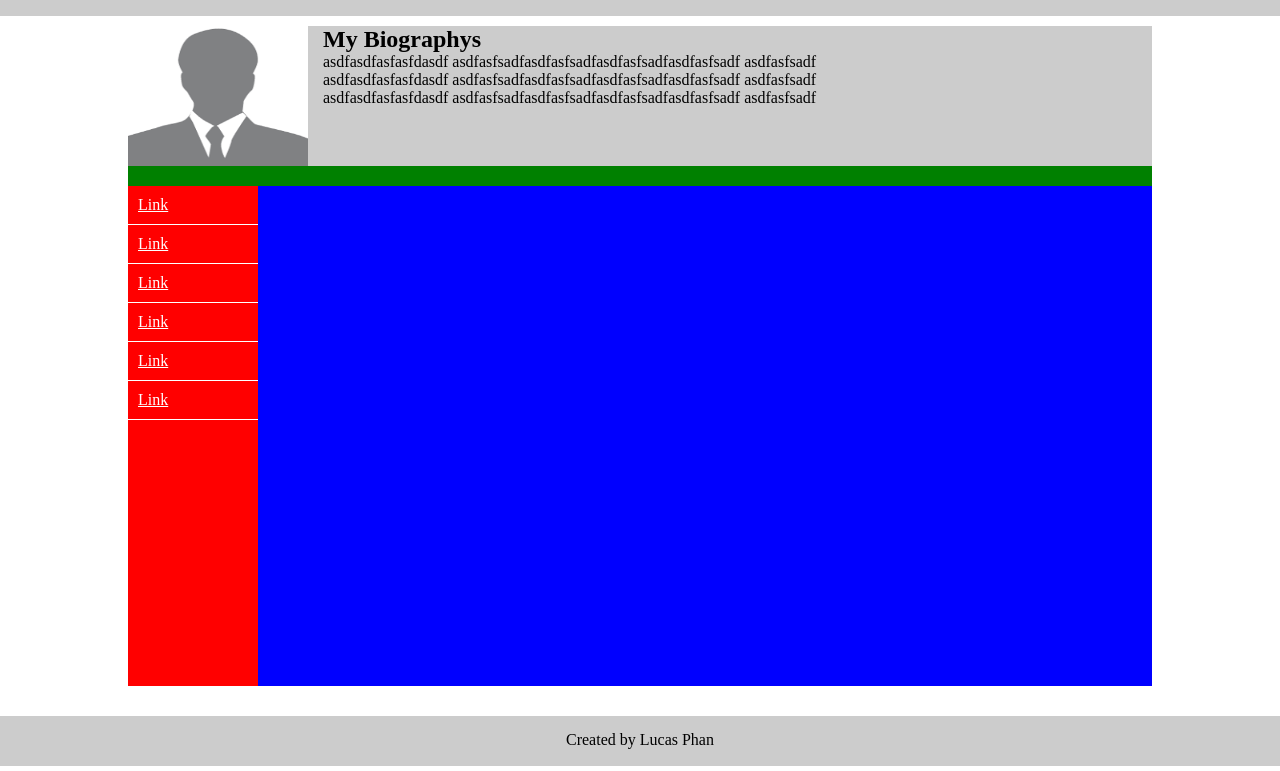
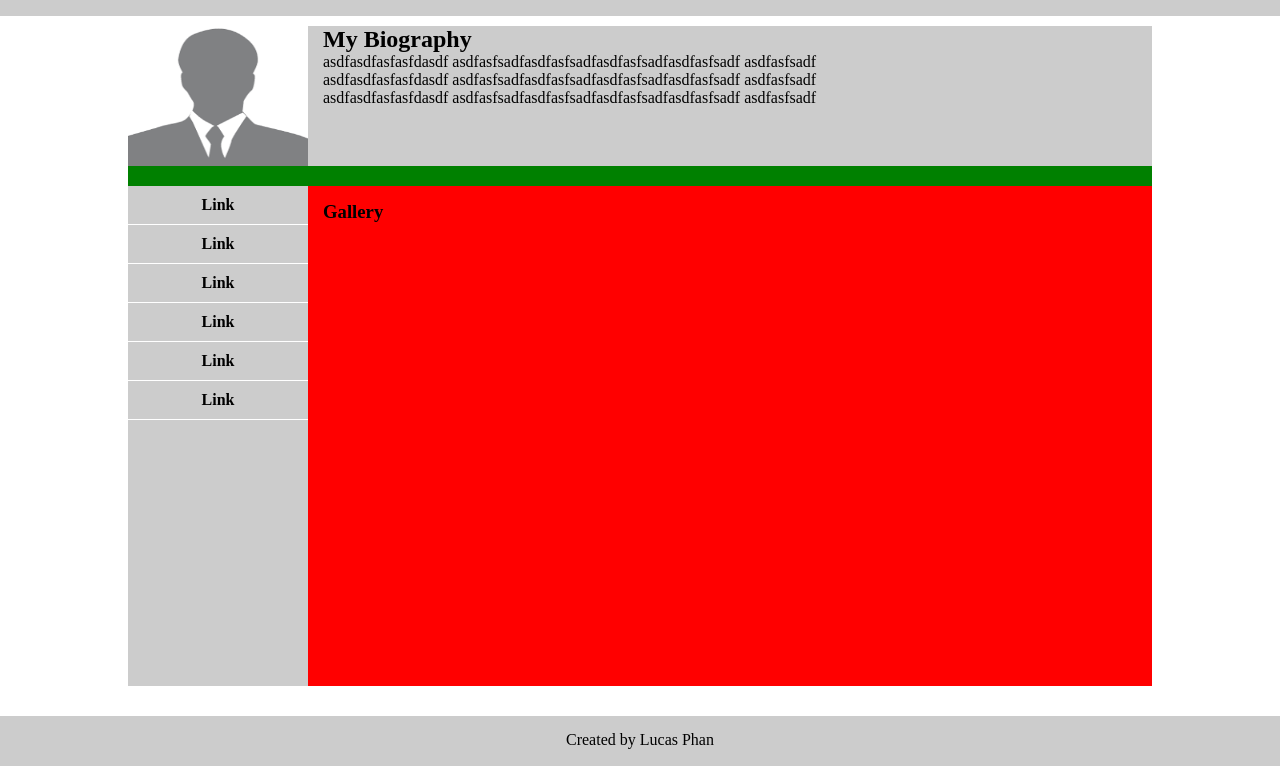
Before and after one commit to oscargtech/assignment4, a plain HTML site: page index.html in a window 1280 px wide. Shown: the part 34-805 px from the top of the page. Drawn offline with Linux system fonts and the light colour scheme.

Commit message:
starting gallery

```diff
--- a/index.html
+++ b/index.html
@@ -67,11 +67,13 @@
             margin-top:20px;
         }
         .left-sidebar {
-            width:130px;
+            float:left;
+            width:180px;
             height:100%;
-            background-color:red;
+            background-color: #cccccc;
         }
         .left-sidebar ul {
+            text-align: center;
             display: block;
         }
         .left-sidebar li {
@@ -80,9 +82,24 @@
             border-bottom:1px solid #FFF;
         }
         .left-sidebar ul li a {
-            color:white;
+            text-decoration: none;
+            color:#000;
             padding:10px;
             display: block;
+            font-weight: bold;
+            transition-duration: 0.5s;
+        }
+        .left-sidebar ul li a:hover {
+            color:#FFF;
+            opacity: 0.5;
+            background-color:rgb(122, 115, 112);
+        }
+        .gallery {
+            background: red;
+            float: left;
+            height: calc(100% - 30px);
+            padding:15px;
+            width: calc(100% - 210px);
         }
 
 
@@ -98,7 +115,7 @@
             <div class="avatar">
                 <img src="./img/avatar.png" rel="my avater">
             </div>
-            <h2>My Biographys</h2>
+            <h2>My Biography</h2>
             <p>asdfasdfasfasfdasdf asdfasfsadfasdfasfsadfasdfasfsadfasdfasfsadf asdfasfsadf</p>
             <p>asdfasdfasfasfdasdf asdfasfsadfasdfasfsadfasdfasfsadfasdfasfsadf asdfasfsadf</p>
             <p>asdfasdfasfasfdasdf asdfasfsadfasdfasfsadfasdfasfsadfasdfasfsadf asdfasfsadf</p>
@@ -115,7 +132,7 @@
                 </ul>
             </aside>
             <div class="gallery">
-
+                <h3>Gallery</h3>
             </div>
         </div>
     </div>
```
